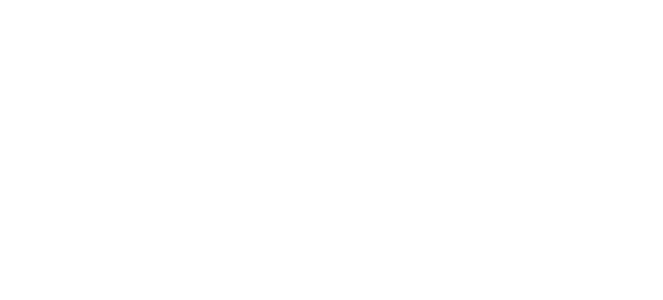
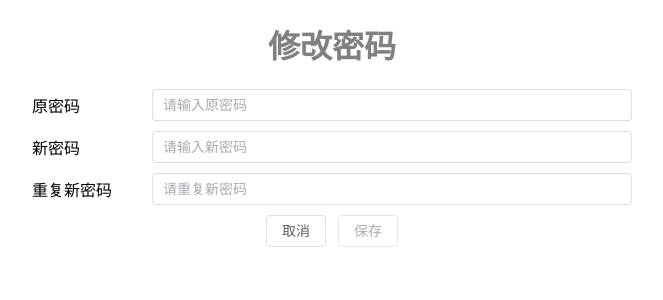
Before and after one commit to jimmy66886/fg-manage, a Vue app: page /changePwd in a window 1280 px wide. Before the commit this address had no page. Shown: the top 300 px of the page, without its empty margins (308-971 px from the left). Built offline with nearby package versions, Linux system fonts and the light colour scheme.

Commit message:
完成修改密码

```diff
--- a/src/components/ManageIndex.vue
+++ b/src/components/ManageIndex.vue
@@ -44,21 +44,27 @@
             </div>
             <div class="todayBest">
                 <!-- 当日点赞最多的菜谱和点赞最多的收藏 -->
-                <div>
-                    <!-- 当日点赞组多的菜谱介绍 -->
+                <div v-if="todayVo.likeRecipe != null">
+                    <!-- 当日点赞最多的菜谱介绍 -->
                     <span style="margin-bottom: 10px;">今日点赞最多的菜谱</span>
                     <img :src="todayVo.likeRecipe.imageUrl" alt="">
                     <span>{{ todayVo.likeRecipe.title }}</span>
                     <span>{{ todayVo.likeRecipe.nickName }}</span>
                     <span>点赞数: {{ todayVo.likeRecipe.likeNumber }}</span>
                 </div>
-                <div>
+                <div v-else>
+                    <span>暂无数据</span>
+                </div>
+                <div v-if="todayVo.favoriteRecipe != null">
                     <!-- 当日收藏最多的菜谱介绍 -->
                     <span style="margin-bottom: 10px;">今日收藏最多的菜谱</span>
                     <img :src="todayVo.favoriteRecipe.imageUrl" alt="">
                     <span>{{ todayVo.favoriteRecipe.title }}</span>
                     <span>{{ todayVo.favoriteRecipe.nickName }}</span>
                     <span>收藏数: {{ todayVo.favoriteRecipe.favoriteNumber }}</span>
+                </div>
+                <div v-else>
+                    <span>暂无数据</span>
                 </div>
             </div>
         </div>
@@ -87,7 +93,7 @@
                     <span>全站点赞数量top10</span>
                     <span v-for="(item, index) in overAllVo.likeTop10" :key="item.recipeId">{{ index + 1 }} {{
                         cutStrLength(item.title)
-                    }} <img src="http://47.109.139.173:9000/food.guide/%E7%82%B9%E8%B5%9Eed.png">{{
+                        }} <img src="http://47.109.139.173:9000/food.guide/%E7%82%B9%E8%B5%9Eed.png">{{
                             item.likeNumber }} </span>
                 </div>
                 <div class="topTenItem">
@@ -95,7 +101,7 @@
                     <span>全站收藏数量top10</span>
                     <span v-for="(item, index) in overAllVo.favoriteTop10" :key="item.recipeId">{{ index + 1 }} {{
                         cutStrLength(item.title)
-                    }} <img src="http://47.109.139.173:9000/food.guide/admin收藏.png"> {{
+                        }} <img src="http://47.109.139.173:9000/food.guide/admin收藏.png"> {{
                             item.favoriteNumber
                         }}</span>
                 </div>
@@ -140,6 +146,7 @@
 
 const updatePwd = async () => {
     // 跳转至修改密码的界面
+    router.push('/changePwd')
 }
 
 function toProject() {
--- a/src/router/index.ts
+++ b/src/router/index.ts
@@ -35,6 +35,11 @@
         },
       ]
     },
+    {
+      path: '/changePwd',
+      name: 'changePwd',
+      component: import('@/views/ChangePwd.vue')
+    }
   ]
 })
 
--- a/src/service/user.ts
+++ b/src/service/user.ts
@@ -38,5 +38,17 @@
         return res
     }
 
-    return { login, getAllUser, changeStatus }
+    /**
+     * 修改密码
+     */
+    async function changePwd(changePwdDto) {
+        const res = await axios({
+            method: 'POST',
+            url: '/user/changePwd',
+            data: changePwdDto
+        })
+        return res
+    }
+
+    return { changePwd, login, getAllUser, changeStatus }
 }
--- /dev/null
+++ b/src/views/ChangePwd.vue
@@ -0,0 +1,89 @@
+<template>
+  <div class="title">
+    <h1>修改密码</h1>
+  </div>
+  <div class="inputBox">
+    <span>原密码</span><el-input v-model.trim="oldPwd" placeholder="请输入原密码" type="password" clearable show-password></el-input>
+  </div>
+  <div class="inputBox">
+    <span>新密码</span><el-input v-model.trim="newPwd" placeholder="请输入新密码" type="password" clearable show-password></el-input>
+  </div>
+  <div class="inputBox">
+    <span>重复新密码</span><el-input v-model.trim="repeatPwd" placeholder="请重复新密码" type="password" clearable
+      show-password></el-input>
+  </div>
+
+  <div class="bottom">
+    <el-button @click="cancel">取消</el-button>
+    <el-button @click="save" :disabled="!(newPwd && oldPwd && repeatPwd)">保存</el-button>
+  </div>
+
+</template>
+
+<script lang="ts" setup>
+import router from '@/router';
+import { ElMessage } from 'element-plus';
+import { ref } from 'vue';
+import user from '@/service/user';
+
+const { changePwd } = user()
+
+let newPwd = ref('')
+let repeatPwd = ref('')
+let oldPwd = ref('')
+
+function cancel() {
+  router.back()
+}
+
+const save = async () => {
+
+  // 先校验新密码和重复密码是否相等
+  if (newPwd.value !== repeatPwd.value) {
+    ElMessage({
+      message: '新密码和重复密码不一致',
+      type: 'warning',
+      plain: true
+    })
+    return
+  }
+  const res = await changePwd({
+    oldPwd: oldPwd.value,
+    newPwd: newPwd.value
+  })
+  ElMessage({
+    message: '保存成功,请重新登录',
+    type: 'success',
+    plain: true
+  })
+  setTimeout(() => {
+    localStorage.removeItem('userInfo')
+    router.push('/')
+  }, 500);
+
+}
+
+</script>
+
+<style scoped>
+.title {
+  text-align: center;
+  color: grey;
+}
+
+.bottom {
+  text-align: center;
+}
+
+.inputBox {
+  align-items: center;
+  margin: 0 auto;
+  width: 600px;
+  display: flex;
+  margin-bottom: 10px;
+}
+
+.inputBox span {
+  width: 150px;
+}
+</style>
```
Also changed, not shown: 1 other file (tests, documents, lock files or other folders).
